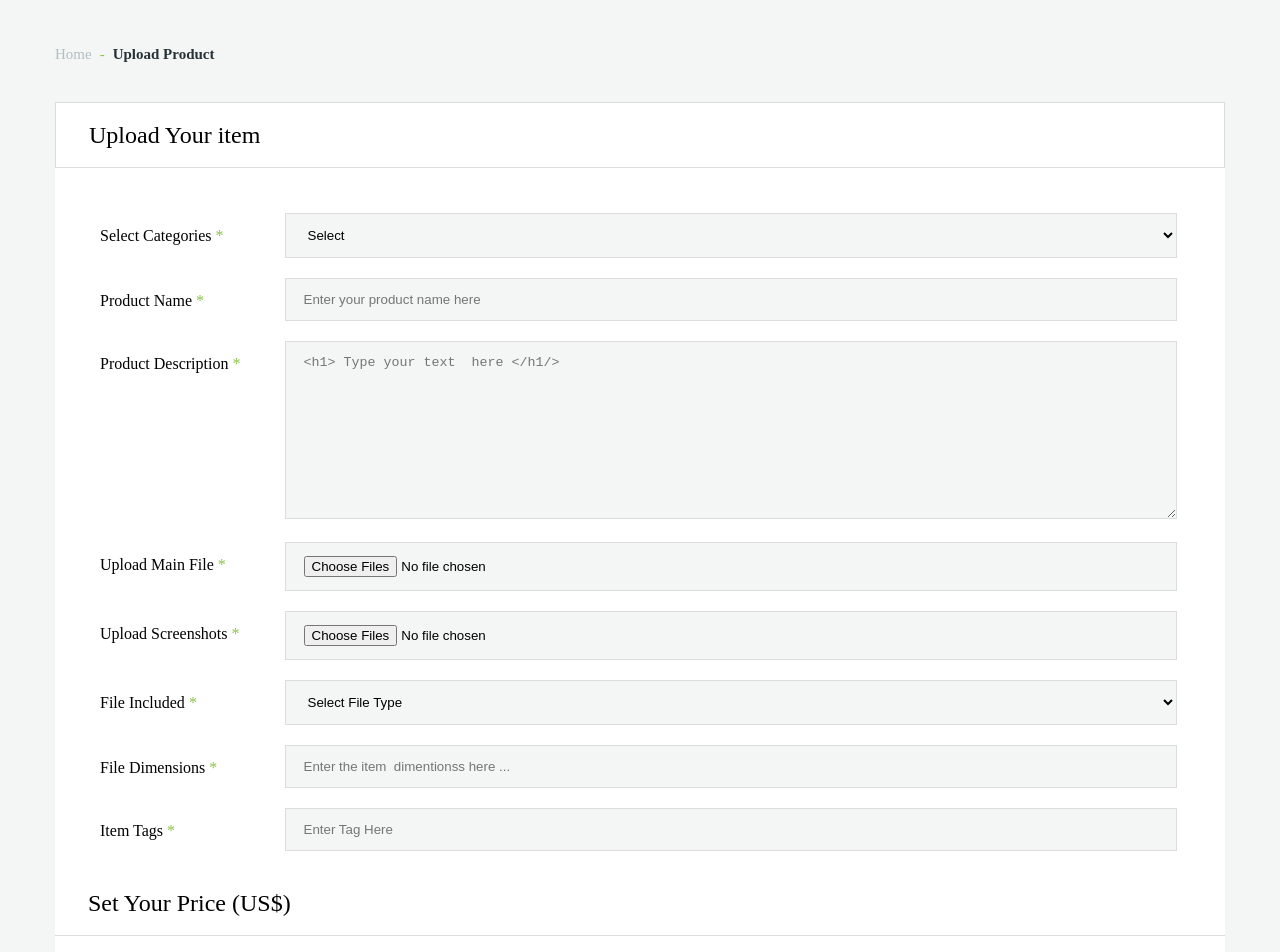
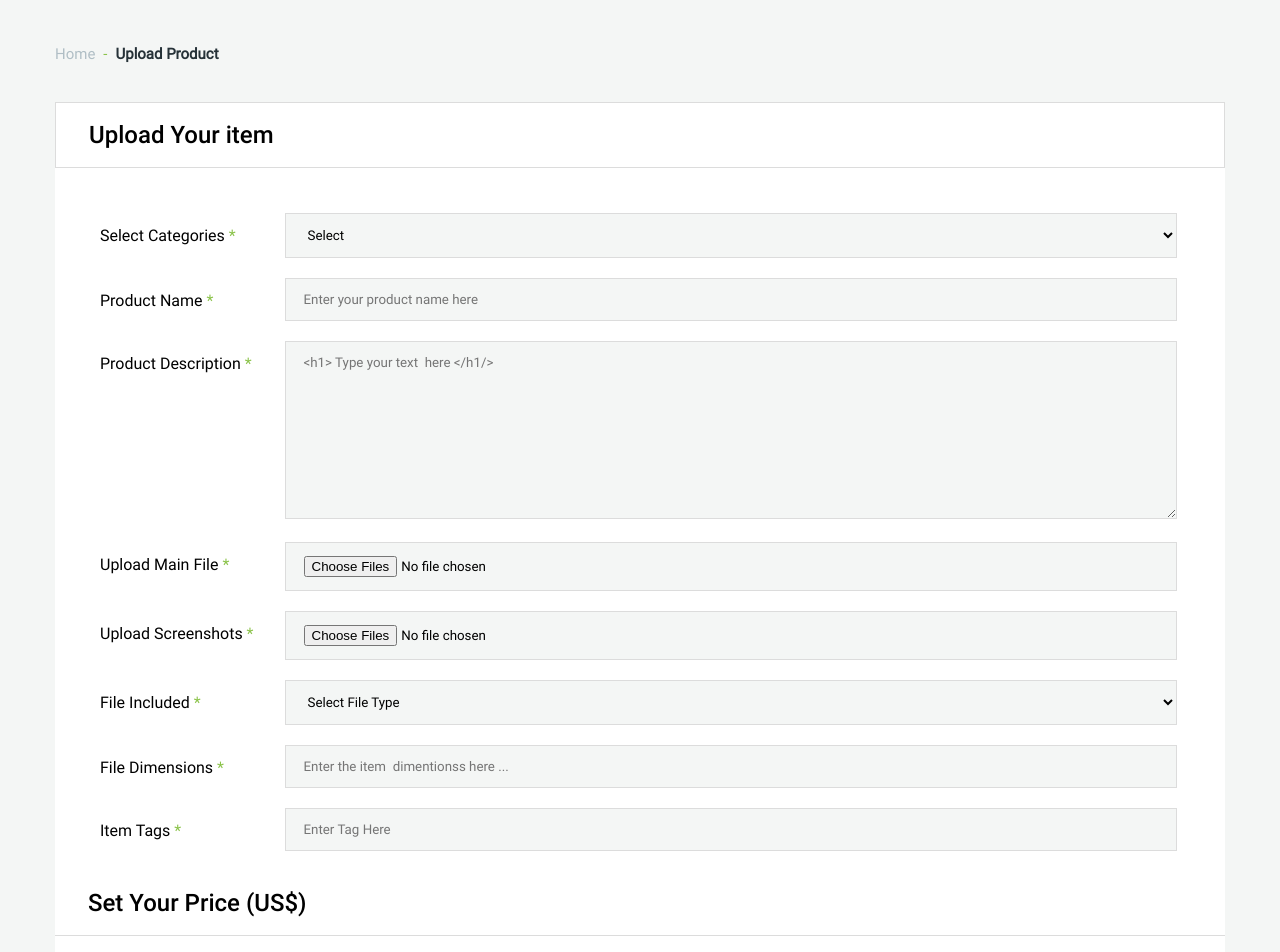
Before and after one commit to AlexandrGerasimenko/internet-store, a website: page src/upload products.html in a window 1280 px wide. Shown: the top 952 px of the page. Drawn offline with Linux system fonts and the light colour scheme; files whose address does not match are found by name.

Commit message:
Dmitrii: Add fonts

```diff
--- a/src/css/pages/upload products.css
+++ b/src/css/pages/upload products.css
@@ -10,6 +10,7 @@ section.upload_products .breadcrumbs{
     padding:47px 0px 40px 0px;
     background: #f4f6f5;
     font-size: 15px;
+    font-family: 'Roboto-regular';
 }
 section.upload_products ul#breadcrumbs{
     width: 100%;
@@ -40,7 +41,7 @@ section.upload_products #breadcrumbs .current::before{
 section.upload_products .title-upload{
 padding: 20px 33px;
 border: 1px solid #dcdcdc;
-/* font family */
+font-family: 'Roboto-medium';
 font-size: 24px;
 margin-bottom: 45px;
 }
@@ -55,7 +56,7 @@ section.upload_products .form_upload{
 }
 section.upload_products .col-md-2{
     padding:15px;
-
+    font-family: 'Roboto-regular';
 }
 section.upload_products sup{
     color:#8bc34a;
@@ -66,6 +67,7 @@ select{
     padding: 13px 18px;
     margin-bottom: 20px;
     border: 0.5px solid #dcdcdc;
+    font-family: 'Roboto-regular';
 }
 input{
     width: 100%;
@@ -73,6 +75,7 @@ input{
     padding: 13px 18px;
     margin-bottom: 20px;
     border: 0.5px solid #dcdcdc;
+    font-family: 'Roboto-regular';
 }
 textarea{
     width:100%;
@@ -80,11 +83,12 @@ textarea{
     margin-bottom: 20px;
     padding: 13px 18px;
     border: 0.5px solid #dcdcdc;
+    font-family: 'Roboto-regular';
 }
 section.upload_products .title-price{
     padding: 20px 33px;
     border-bottom: 1px solid #dcdcdc;
-    /* font family */
+    font-family: 'Roboto-medium';
     font-size: 24px;
     margin-bottom: 45px;
 }
@@ -103,4 +107,5 @@ section.upload_products button{
     font-size: 15px;
     left: 18%;
     position: relative;
+    font-family: 'Roboto-medium';
 }
--- a/src/upload products.html
+++ b/src/upload products.html
@@ -6,6 +6,7 @@
         <title>upload products</title>
         <link rel="stylesheet" href="./css/tools/reset.css">
         <link rel="stylesheet" href="./css/grid/grid.css">
+        <link rel="stylesheet" href="./css/fonts_roboto.css">
         <link rel="stylesheet" href="./css//pages/upload products.css">
     </head>
     <body>
```
